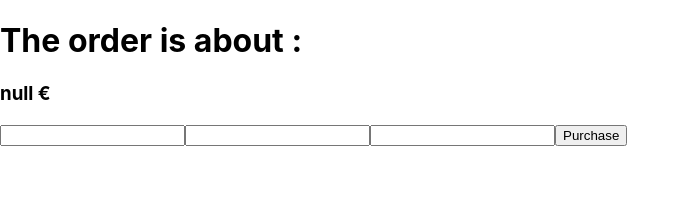
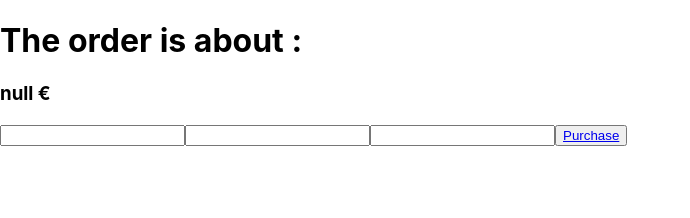
Before and after one commit to hackages/internship-training, a React (Create React App) app in the folder traininginternship/: page /payment in a window 1280 px wide. Shown: the top 218 px of the page, without its empty margins (0-690 px from the left). Built offline with nearby package versions, Linux system fonts and the light colour scheme.

Commit message:
Correction redirect

```diff
--- a/traininginternship/src/pages/payment/Payment.js
+++ b/traininginternship/src/pages/payment/Payment.js
@@ -51,12 +51,12 @@ const PayementForm = () => (
         return errors;
       }}
 
-      // onSubmit={(values, { setSubmitting }) => {
-      //   setTimeout(() => {
-      //     alert(JSON.stringify(values, null, 2));
-      //     setSubmitting(false);
-      //   }, 400);
-      // }}
+      onSubmit={(values, { setSubmitting }) => {
+        setTimeout(() => {
+          alert(JSON.stringify(values, null, 2));
+          setSubmitting(false);
+        }, 400);
+      }}
 
     >
       {({
@@ -98,7 +98,7 @@ const PayementForm = () => (
             {errors.email && touched.email && errors.email}
 
             <button type="submit" disabled={errors.firstname || errors.lastname || errors.email }>
-            <Link to={`/`}></Link> Purchase
+            <Link to="/"> Purchase </Link>
             </button>
 
           </form>
```
